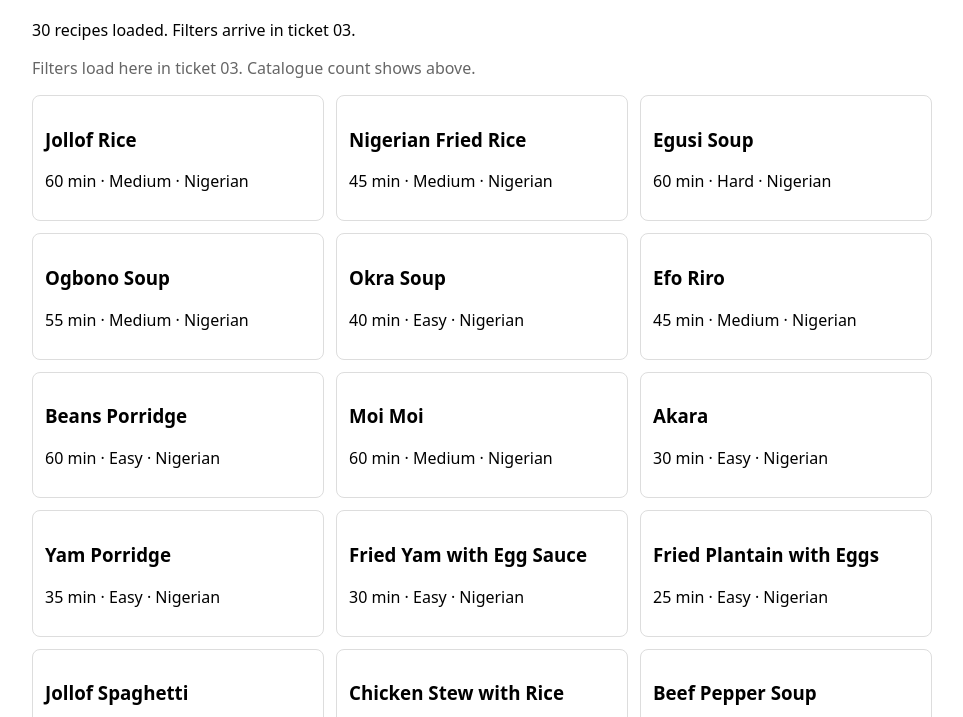
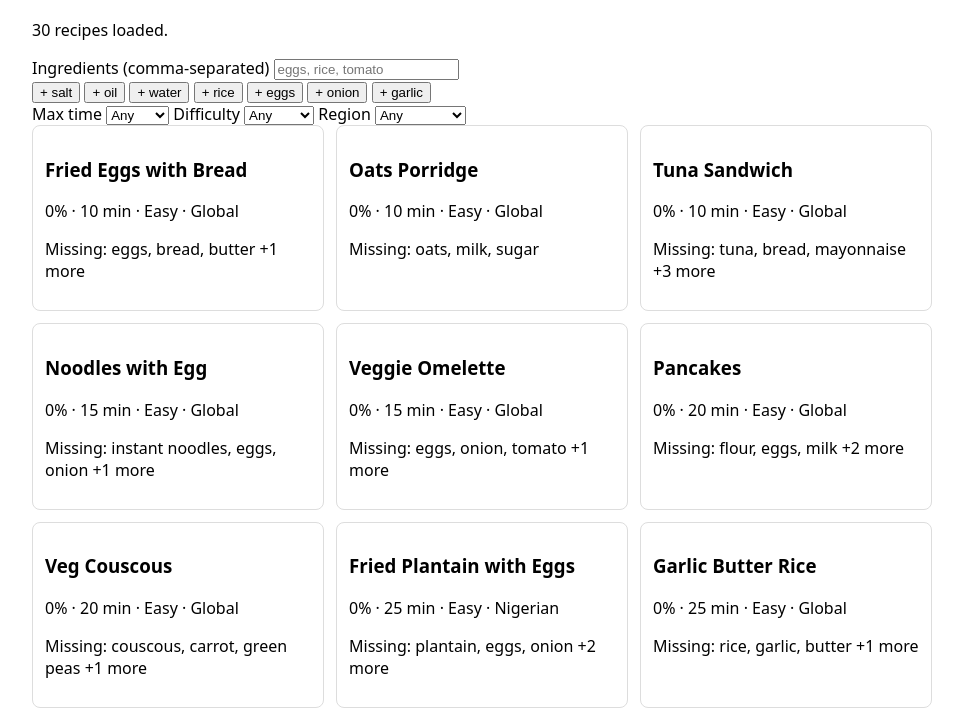
Before and after one commit to mrdankuta/bwaiw-day2, a plain HTML site: page index.html in a window 1280 px wide. Shown: the part 83-800 px from the top of the page, without its empty margins (158-1121 px from the left). Drawn offline with Linux system fonts and the light colour scheme.

Commit message:
feat(03): input bar + ranked grid + detail flow

```diff
--- a/app.js
+++ b/app.js
@@ -26,13 +26,84 @@ function showError(msg) {
   document.getElementById("catalogue-status").textContent = "Catalogue failed to load.";
 }
 
+const QUICK_STAPLES = ["salt", "oil", "water", "rice", "eggs", "onion", "garlic"];
+
+function getUserRecipes() {
+  try {
+    const raw = localStorage.getItem("rba:user-recipes:v1");
+    if (!raw) return [];
+    const arr = JSON.parse(raw);
+    return Array.isArray(arr) ? arr : [];
+  } catch {
+    return [];
+  }
+}
+
+let CATALOGUE = [];
+
+function readFilters() {
+  const raw = document.getElementById("ingredients").value;
+  const ingredients = raw.split(",").map((s) => s.trim()).filter(Boolean);
+  const maxTime = document.getElementById("maxTime").value;
+  return {
+    ingredients,
+    maxTime: maxTime === "" ? null : Number(maxTime),
+    difficulty: document.getElementById("difficulty").value,
+    region: document.getElementById("region").value,
+    fullyMakeableOnly: document.getElementById("makeableOnly")?.checked || false,
+  };
+}
+
+function renderGrid(results) {
+  const grid = document.getElementById("grid");
+  grid.innerHTML = results.slice(0, 24).map(({ recipe, score, missing }) =>
+    `<article class="card" data-id="${recipe.id}" tabindex="0"><h3>${escapeHtml(recipe.title)}</h3><p>${Math.round(score * 100)}% · ${recipe.timeMinutes} min · ${recipe.difficulty} · ${escapeHtml(recipe.cuisine)}</p>${missing.length ? `<p class="missing">Missing: ${missing.slice(0, 3).map(escapeHtml).join(", ")}${missing.length > 3 ? ` +${missing.length - 3} more` : ""}</p>` : `<p class="makeable">All ingredients on hand</p>`}</article>`
+  ).join("");
+  grid.querySelectorAll(".card").forEach((c) => {
+    c.addEventListener("click", () => openDetail(c.dataset.id));
+    c.addEventListener("keydown", (e) => { if (e.key === "Enter") openDetail(c.dataset.id); });
+  });
+}
+
+function openDetail(id) {
+  const all = CATALOGUE.concat(getUserRecipes());
+  const r = all.find((x) => x.id === id);
+  if (!r) return;
+  const d = document.getElementById("detail");
+  const ings = r.ingredients.map((i) => `<li>${escapeHtml(typeof i === "string" ? i : i.name)}</li>`).join("");
+  d.innerHTML = `<button id="back">← Back to results</button><h2>${escapeHtml(r.title)}</h2><p>${r.timeMinutes} min · ${r.difficulty} · ${escapeHtml(r.cuisine)} · serves ${r.servings || "—"}</p><h4>Ingredients</h4><ul>${ings}</ul><h4>Steps</h4><ol>${r.steps.map((s) => `<li>${escapeHtml(s)}</li>`).join("")}</ol>`;
+  d.hidden = false;
+  document.getElementById("back").addEventListener("click", () => { d.hidden = true; });
+}
+
+function refresh() {
+  renderGrid(queryRecipes(readFilters(), CATALOGUE.concat(getUserRecipes())));
+}
+
+function debounce(fn, ms) {
+  let t;
+  return (...a) => { clearTimeout(t); t = setTimeout(() => fn(...a), ms); };
+}
+
 async function boot() {
+  const staples = document.getElementById("staples");
+  staples.innerHTML = QUICK_STAPLES.map((s) => `<button type="button" data-s="${s}">+ ${s}</button>`).join(" ");
+  staples.addEventListener("click", (e) => {
+    const b = e.target.closest("button[data-s]");
+    if (!b) return;
+    const input = document.getElementById("ingredients");
+    const cur = input.value.split(",").map((s) => s.trim()).filter(Boolean);
+    if (!cur.map((x) => x.toLowerCase()).includes(b.dataset.s)) {
+      input.value = cur.concat(b.dataset.s).join(", ");
+      refresh();
+    }
+  });
   try {
-    const recipes = await loadCatalogue();
-    document.getElementById("catalogue-status").textContent = `${recipes.length} recipes loaded. Filters arrive in ticket 03.`;
-    document.getElementById("grid").innerHTML = recipes.slice(0, 24).map((r) =>
-      `<article class="card"><h3>${escapeHtml(r.title)}</h3><p>${r.timeMinutes} min · ${r.difficulty} · ${escapeHtml(r.cuisine)}</p></article>`
-    ).join("");
+    CATALOGUE = await loadCatalogue();
+    document.getElementById("catalogue-status").textContent = `${CATALOGUE.length} recipes loaded.`;
+    ["ingredients", "maxTime", "difficulty", "region"].forEach((id) =>
+      document.getElementById(id).addEventListener("input", debounce(refresh, 200)));
+    refresh();
   } catch (e) {
     showError(`Could not load recipes: ${e.message}`);
   }
@@ -94,4 +165,4 @@ function queryRecipes(filters = {}, catalogue = []) {
 }
 
 if (typeof document !== "undefined") document.addEventListener("DOMContentLoaded", boot);
-if (typeof module !== "undefined") module.exports = { loadCatalogue, validateCatalogue, queryRecipes, normalizeIngredient, STAPLES };
+if (typeof module !== "undefined") module.exports = { loadCatalogue, validateCatalogue, queryRecipes, normalizeIngredient, STAPLES, getUserRecipes };
--- a/index.html
+++ b/index.html
@@ -12,8 +12,12 @@
 <p id="catalogue-status" role="status">Loading catalogue…</p>
 </header>
 <main>
-<section id="input-area" aria-label="Filters (coming in ticket 03)">
-<p class="placeholder">Filters load here in ticket 03. Catalogue count shows above.</p>
+<section id="input-area" aria-label="Filters">
+<label>Ingredients (comma-separated) <input id="ingredients" type="text" placeholder="eggs, rice, tomato" autocomplete="off"></label>
+<div id="staples" aria-label="Staple quick-picks"></div>
+<label>Max time <select id="maxTime"><option value="">Any</option><option value="15">15 min</option><option value="30">30 min</option><option value="60">60 min</option></select></label>
+<label>Difficulty <select id="difficulty"><option>Any</option><option>Easy</option><option>Medium</option><option>Hard</option></select></label>
+<label>Region <select id="region"><option>Any</option><option>Nigeria</option><option>West-Africa</option><option>Global</option></select></label>
 </section>
 <section id="grid" aria-label="Recipe results"></section>
 <section id="detail" aria-label="Recipe detail" hidden></section>
```
